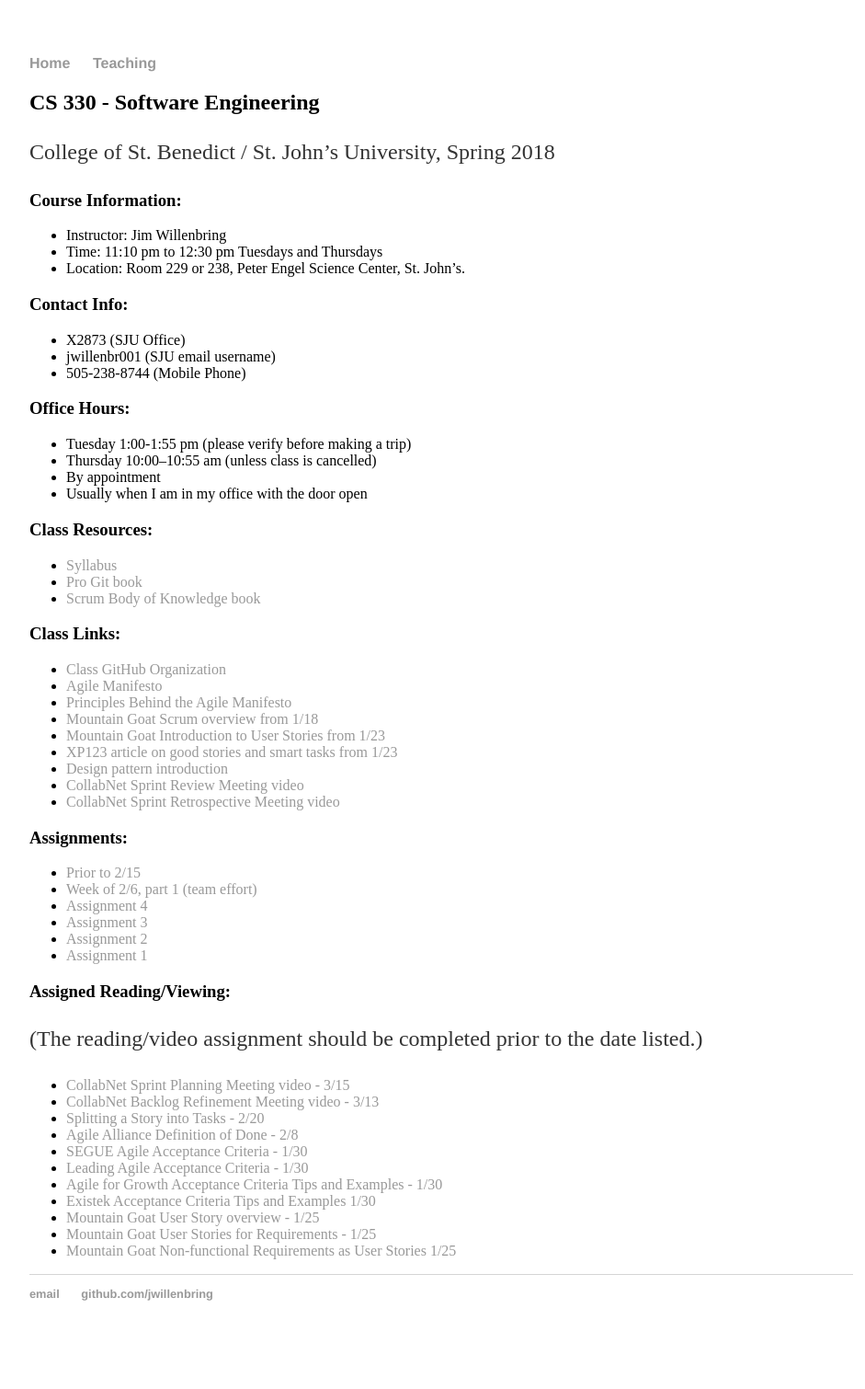
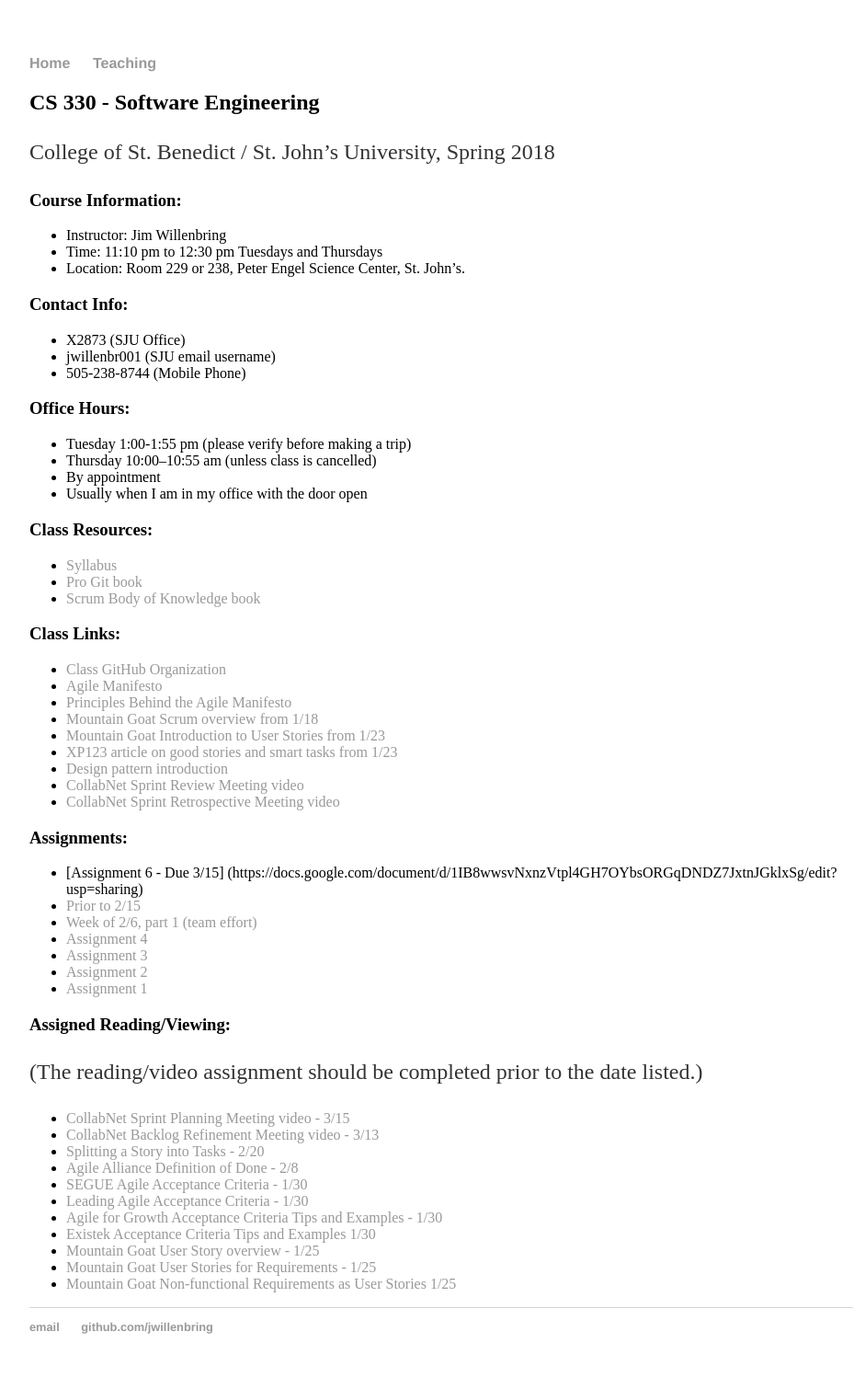
Before and after one commit to jwillenbring/jwillenbring.github.io, a Jekyll site: the page built from teaching/2018-Spring-CS330/index.md, in a window 1280 px wide. Shown: the whole page at 92% size, without its empty margins (160-1101 px from the left). Built offline with Jekyll 4.4.1, drawn with Linux system fonts in a browser that asks for light colours; our own code applies the rules of GitHub Pages for plain Markdown files; before the commit the page ends 1474 px from its top, so only the background shows below that.

Commit message:
Update index.md
Added assignment 6

```diff
--- a/teaching/2018-Spring-CS330/index.md
+++ b/teaching/2018-Spring-CS330/index.md
@@ -40,6 +40,7 @@ College of St. Benedict / St. John's University, Spring 2018
 
 ### Assignments:
 
+  * [Assignment 6 - Due 3/15] (https://docs.google.com/document/d/1IB8wwsvNxnzVtpl4GH7OYbsORGqDNDZ7JxtnJGklxSg/edit?usp=sharing)
   * [Prior to 2/15](https://docs.google.com/document/d/1aUt_qCkUm85SAW-Mv0euDdT4HVJ0DVzJGabyEOisnsU/edit?usp=sharing)
   * [Week of 2/6, part 1 (team effort)](https://docs.google.com/document/d/1tBvBdat4ed733REYO-G7vf9TCRedSBalI1-yD2-Ql9Y/edit?usp=sharing)
   * [Assignment 4](https://docs.google.com/document/d/1yVoDU3Cr5I6UdifJUDVFdZQk2ccgquESmWWw76RE7Gs/edit?usp=sharing)
```
